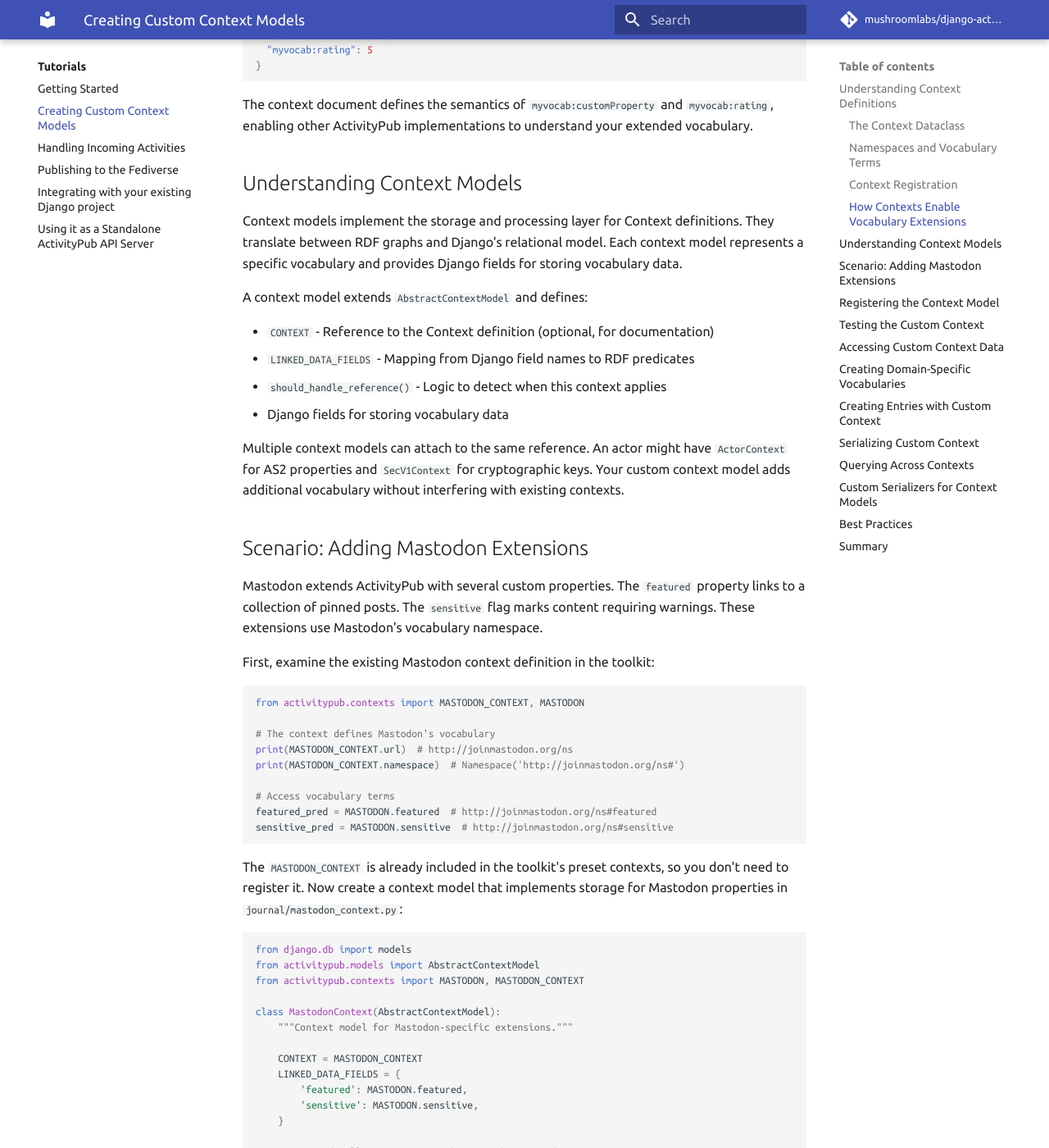
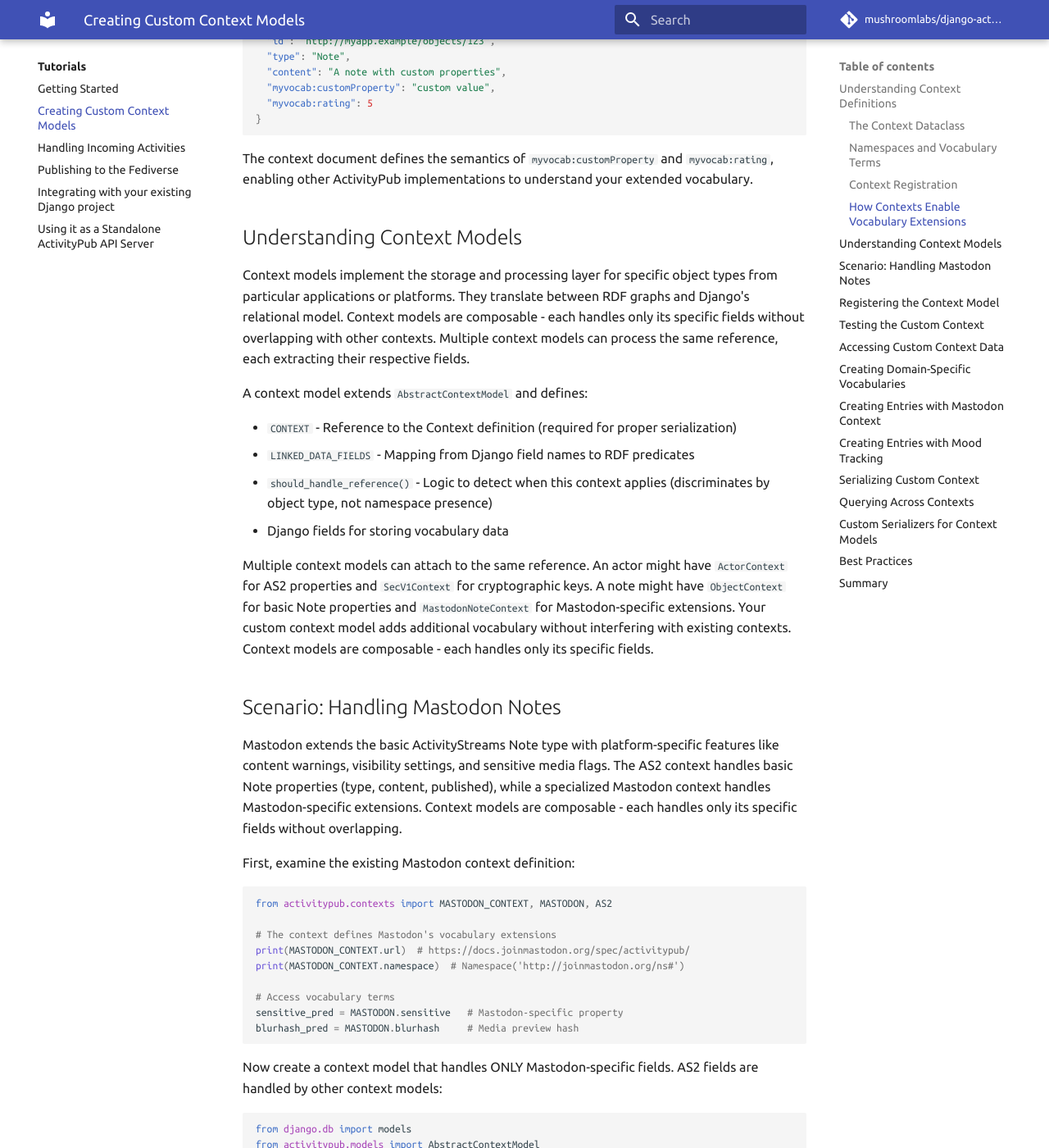
Before and after one commit to mushroomlabs/django-activitypub-toolkit, an MkDocs documentation site: the page built from docs/pages/tutorials/creating_custom_context_models.md, in a window 1280 px wide and 1400 px high, scrolled down 2280 px. Shown: the whole window at 82% size. Built offline with MkDocs 1.6.1 and Material for MkDocs 9.7.7, drawn with Linux system fonts in a browser that asks for light colours; some of the changed text lies outside the part shown.

Commit message:
update documentation

````diff
--- a/docs/pages/tutorials/creating_custom_context_models.md
+++ b/docs/pages/tutorials/creating_custom_context_models.md
@@ -42,6 +42,7 @@ MY_CONTEXT = Context(
 ```
 
 Each `Context` has four fields:
+
 - `url`: The URL where the context document can be fetched
 - `document`: The JSON-LD context document as a Python dict
 - `namespace`: An RDF namespace for creating URIs (optional)
@@ -102,81 +103,82 @@ The context document defines the semantics of `myvocab:customProperty` and `myvo
 
 ## Understanding Context Models
 
-Context models implement the storage and processing layer for Context definitions. They translate between RDF graphs and Django's relational model. Each context model represents a specific vocabulary and provides Django fields for storing vocabulary data.
+Context models implement the storage and processing layer for specific object types from particular applications or platforms. They translate between RDF graphs and Django's relational model. Context models are composable - each handles only its specific fields without overlapping with other contexts. Multiple context models can process the same reference, each extracting their respective fields.
 
 A context model extends `AbstractContextModel` and defines:
 
-- `CONTEXT` - Reference to the Context definition (optional, for documentation)
+- `CONTEXT` - Reference to the Context definition (required for proper serialization)
 - `LINKED_DATA_FIELDS` - Mapping from Django field names to RDF predicates
-- `should_handle_reference()` - Logic to detect when this context applies
+- `should_handle_reference()` - Logic to detect when this context applies (discriminates by object type, not namespace presence)
 - Django fields for storing vocabulary data
 
-Multiple context models can attach to the same reference. An actor might have `ActorContext` for AS2 properties and `SecV1Context` for cryptographic keys. Your custom context model adds additional vocabulary without interfering with existing contexts.
+Multiple context models can attach to the same reference. An actor might have `ActorContext` for AS2 properties and `SecV1Context` for cryptographic keys. A note might have `ObjectContext` for basic Note properties and `MastodonNoteContext` for Mastodon-specific extensions. Your custom context model adds additional vocabulary without interfering with existing contexts. Context models are composable - each handles only its specific fields.
 
-## Scenario: Adding Mastodon Extensions
+## Scenario: Handling Mastodon Notes
 
-Mastodon extends ActivityPub with several custom properties. The `featured` property links to a collection of pinned posts. The `sensitive` flag marks content requiring warnings. These extensions use Mastodon's vocabulary namespace.
+Mastodon extends the basic ActivityStreams Note type with platform-specific features like content warnings, visibility settings, and sensitive media flags. The AS2 context handles basic Note properties (type, content, published), while a specialized Mastodon context handles Mastodon-specific extensions. Context models are composable - each handles only its specific fields without overlapping.
 
-First, examine the existing Mastodon context definition in the toolkit:
+First, examine the existing Mastodon context definition:
 
 ```python
-from activitypub.contexts import MASTODON_CONTEXT, MASTODON
+from activitypub.contexts import MASTODON_CONTEXT, MASTODON, AS2
 
-# The context defines Mastodon's vocabulary
-print(MASTODON_CONTEXT.url)  # http://joinmastodon.org/ns
+# The context defines Mastodon's vocabulary extensions
+print(MASTODON_CONTEXT.url)  # https://docs.joinmastodon.org/spec/activitypub/
 print(MASTODON_CONTEXT.namespace)  # Namespace('http://joinmastodon.org/ns#')
 
 # Access vocabulary terms
-featured_pred = MASTODON.featured  # http://joinmastodon.org/ns#featured
-sensitive_pred = MASTODON.sensitive  # http://joinmastodon.org/ns#sensitive
+sensitive_pred = MASTODON.sensitive   # Mastodon-specific property
+blurhash_pred = MASTODON.blurhash     # Media preview hash
 ```
 
-The `MASTODON_CONTEXT` is already included in the toolkit's preset contexts, so you don't need to register it. Now create a context model that implements storage for Mastodon properties in `journal/mastodon_context.py`:
+Now create a context model that handles ONLY Mastodon-specific fields. AS2 fields are handled by other context models:
 
 ```python
 from django.db import models
 from activitypub.models import AbstractContextModel
-from activitypub.contexts import MASTODON, MASTODON_CONTEXT
+from activitypub.contexts import MASTODON_CONTEXT, MASTODON, AS2
+import rdflib
 
-class MastodonContext(AbstractContextModel):
-    """Context model for Mastodon-specific extensions."""
+class MastodonNoteContext(AbstractContextModel):
+    """Context model for Mastodon Note objects - handles Mastodon-specific fields only."""
 
     CONTEXT = MASTODON_CONTEXT
     LINKED_DATA_FIELDS = {
-        'featured': MASTODON.featured,
+        # Mastodon-specific fields only (don't overlap with AS2 or other contexts)
         'sensitive': MASTODON.sensitive,
+        'atom_uri': MASTODON.atomUri,
+        'conversation': MASTODON.conversation,
+        'voters_count': MASTODON.votersCount,
     }
 
-    # Featured collection - posts the actor has pinned
-    featured = models.ForeignKey(
-        'activitypub.Reference',
-        on_delete=models.SET_NULL,
-        null=True,
-        blank=True,
-        related_name='mastodon_featured_by'
-    )
+    # Content moderation fields
+    sensitive = models.BooleanField(default=False, help_text="Contains sensitive content")
 
-    # Content warning flag
-    sensitive = models.BooleanField(default=False)
+    # Mastodon-specific metadata
+    atom_uri = models.URLField(max_length=500, null=True, blank=True)
+    conversation = models.URLField(max_length=500, null=True, blank=True)
+    voters_count = models.IntegerField(null=True, blank=True)
 
     @classmethod
     def should_handle_reference(cls, g, reference):
-        """Check if this reference has Mastodon properties."""
-        subject_uri = g.value(subject=rdflib.URIRef(reference.uri),
-                             predicate=MASTODON.featured)
-        sensitive_val = g.value(subject=rdflib.URIRef(reference.uri),
-                               predicate=MASTODON.sensitive)
+        """Check if this is a Mastodon Note by type + Mastodon-specific fields."""
+        subject_uri = rdflib.URIRef(reference.uri)
 
-        return featured_val is not None or sensitive_val is not None
+        # Must be a Note type (handled by AS2 context)
+        type_val = g.value(subject=subject_uri, predicate=AS2.type)
+        if type_val != AS2.Note:
+            return False
 
-    class Meta:
-        verbose_name = 'Mastodon Context'
-        verbose_name_plural = 'Mastodon Contexts'
+        # Must have Mastodon-specific properties to confirm it's from Mastodon
+        mastodon_fields = (
+            g.value(subject=subject_uri, predicate=MASTODON.sensitive) or
+            g.value(subject=subject_uri, predicate=MASTODON.atomUri) or
+            g.value(subject=subject_uri, predicate=MASTODON.conversation)
+        )
+
+        return mastodon_fields is not None
 ```
-
-The `LINKED_DATA_FIELDS` dictionary maps Django field names to RDF predicates. When processing a graph, the toolkit walks through this mapping and extracts values for each predicate.
-
-The `should_handle_reference()` method determines whether this context applies to a reference. Check if the graph contains any predicates from your vocabulary. Return `True` if the context should process this reference, `False` otherwise.
 
 ## Registering the Context Model
 
@@ -190,7 +192,7 @@ FEDERATION = {
     'ACTOR_VIEW': 'journal:actor',
     'OBJECT_VIEW': 'journal:entry-detail',
     'EXTRA_CONTEXT_MODELS': [
-        'journal.mastodon_context.MastodonContext',
+        'journal.mastodon_context.MastodonNoteContext',
     ],
 }
 ```
@@ -202,32 +204,36 @@ python manage.py makemigrations
 python manage.py migrate
 ```
 
-Now when the toolkit processes JSON-LD documents with Mastodon properties, it automatically creates `MastodonContext` instances.
+Now when the toolkit processes JSON-LD documents representing Mastodon notes, it automatically creates `MastodonNoteContext` instances that handle Mastodon-specific fields for that object type.
 
 ## Testing the Custom Context
 
-Create a test document with Mastodon properties. In the Django shell:
+Create a test document representing a Mastodon note. In the Django shell:
 
 ```python
 python manage.py shell
 
 from activitypub.models import LinkedDataDocument, Reference
 
-# Simulate receiving a document with Mastodon extensions
+# Simulate receiving a Mastodon note document
 document = {
-    "id": "https://mastodon.social/@alice/123456",
+    "id": "https://mastodon.social/users/alice/statuses/123456",
     "@context": [
         "https://www.w3.org/ns/activitystreams",
-        {
-            "toot": "http://joinmastodon.org/ns#",
-            "featured": {"@id": "toot:featured", "@type": "@id"},
-            "sensitive": "toot:sensitive"
-        }
+        "https://docs.joinmastodon.org/spec/activitypub/"
     ],
     "type": "Note",
-    "content": "This is a test post",
-    "published": "2025-01-15T10:00:00Z",
-    "sensitive": True
+    "content": "<p>Check out this amazing sunset photo! 🌅</p>",
+    "published": "2025-01-15T18:30:00Z",
+    "sensitive": True,
+    "atomUri": "https://mastodon.social/users/alice/statuses/123456",
+    "conversation": "tag:mastodon.social,2025-01-15:objectId=123456:objectType=Conversation",
+    "attachment": [
+        {
+            "type": "Image",
+            "url": "https://files.mastodon.social/media/sunset.jpg"
+        }
+    ]
 }
 
 # Process the document
@@ -235,46 +241,60 @@ doc = LinkedDataDocument.make(document)
 doc.load()
 
 # Check that both contexts were created
-ref = Reference.objects.get(uri='https://mastodon.social/@alice/123456')
-obj_ctx = ref.get_by_context('activitypub.models.ObjectContext')
-mastodon_ctx = ref.get_by_context('journal.mastodon_context.MastodonContext')
+ref = Reference.objects.get(uri='https://mastodon.social/users/alice/statuses/123456')
 
-print(f"Object content: {obj_ctx.content}")
-print(f"Sensitive flag: {mastodon_ctx.sensitive}")
+# AS2 context handles basic Note properties
+as2_ctx = ref.get_by_context('activitypub.models.ObjectContext')
+
+# Mastodon context handles Mastodon-specific extensions
+mastodon_ctx = ref.get_by_context('journal.mastodon_context.MastodonNoteContext')
+
+print(f"Note content: {as2_ctx.content if as2_ctx else 'N/A'}")
+print(f"Sensitive: {mastodon_ctx.sensitive}")
+print(f"Conversation: {mastodon_ctx.conversation}")
 ```
 
-The same reference now has two contexts. `ObjectContext` handles standard AS2 properties. `MastodonContext` handles Mastodon extensions. They coexist without conflict.
+Context models are composable. The AS2 context handles basic Note properties (type, content, published), while the Mastodon context handles only Mastodon-specific extensions like the sensitive flag and conversation threading. Together they represent the complete Mastodon note object without field overlap.
 
 ## Accessing Custom Context Data
 
-Update your journal entry model to provide access to Mastodon properties:
+Update your journal entry model to provide access to Mastodon note properties:
 
 ```python
 class JournalEntry(models.Model):
-    # ... existing fields ...
+    """Application model for journal entries."""
+    reference = models.OneToOneField(Reference, on_delete=models.CASCADE)
+    user = models.ForeignKey(User, on_delete=models.CASCADE)
+    # ... other fields ...
 
     @property
     def mastodon(self):
-        """Access Mastodon-specific context."""
-        from journal.mastodon_context import MastodonContext
-        return self.reference.get_by_context(MastodonContext)
+        """Access Mastodon note context."""
+        from journal.mastodon_context import MastodonNoteContext
+        return self.reference.get_by_context(MastodonNoteContext)
 
     @property
     def is_sensitive(self):
-        """Check if content is marked sensitive."""
+        """Check if entry contains sensitive content."""
         mastodon_ctx = self.mastodon
         return mastodon_ctx.sensitive if mastodon_ctx else False
+
+    @property
+    def conversation_id(self):
+        """Get Mastodon conversation ID for threading."""
+        mastodon_ctx = self.mastodon
+        return mastodon_ctx.conversation if mastodon_ctx else None
 ```
 
 Now you can query entries by their Mastodon properties:
 
 ```python
-# Find all sensitive entries
-from journal.mastodon_context import MastodonContext
+# Find all entries marked as sensitive
+from journal.mastodon_context import MastodonNoteContext
 
-sensitive_contexts = MastodonContext.objects.filter(sensitive=True)
-sensitive_entries = JournalEntry.objects.filter(
-    reference__mastodon_mastodoncontext_context__in=sensitive_contexts
+sensitive_entries = MastodonNoteContext.objects.filter(sensitive=True)
+entries = JournalEntry.objects.filter(
+    reference__journal_mastodoncontext_context__in=sensitive_entries
 )
 ```
 
@@ -402,9 +422,55 @@ python manage.py makemigrations
 python manage.py migrate
 ```
 
-## Creating Entries with Custom Context
+## Creating Entries with Mastodon Context
 
-Update the entry creation method to include mood data:
+You can create journal entries that include Mastodon-specific metadata. This allows entries to federate with Mastodon servers while preserving platform-specific features like content warnings:
+
+```python
+class JournalEntry(models.Model):
+    # ... existing code ...
+
+    @classmethod
+    def create_entry(cls, user, content, entry_type=EntryType.PERSONAL,
+                     title=None, duration=None, sensitive=False):
+        """Create a journal entry with optional Mastodon context."""
+        from journal.mastodon_context import MastodonNoteContext
+
+        # Generate reference and create AS2 context
+        domain = Domain.get_default()
+        reference = ObjectContext.generate_reference(domain)
+
+        obj_context = ObjectContext.make(
+            reference=reference,
+            type=ObjectContext.Types.NOTE,
+            content=content,
+            name=title,
+            published=timezone.now(),
+            duration=duration,
+        )
+
+        # Create Mastodon context if entry is marked sensitive
+        if sensitive:
+            MastodonNoteContext.objects.create(
+                reference=reference,
+                sensitive=True,
+            )
+
+        # Create application entry
+        entry = cls.objects.create(
+            reference=reference,
+            user=user,
+            entry_type=entry_type,
+        )
+
+        return entry
+```
+
+## Creating Entries with Mood Tracking
+
+Beyond handling existing platform vocabularies, you can also create domain-specific vocabularies. The following example shows how to add mood tracking to journal entries.
+
+Update the entry creation method to include both Mastodon and mood data:
 
 ```python
 class JournalEntry(models.Model):
@@ -453,7 +519,7 @@ class JournalEntry(models.Model):
         return self.reference.get_by_context(MoodContext)
 ```
 
-Update the admin form to include mood fields:
+Update the admin form to include both sensitive content flag and mood fields:
 
 ```python
 class JournalEntryForm(forms.Form):
@@ -462,6 +528,7 @@ class JournalEntryForm(forms.Form):
     title = forms.CharField(max_length=200, required=False)
     content = forms.CharField(widget=forms.Textarea, required=True)
     duration_minutes = forms.IntegerField(required=False, min_value=0)
+    sensitive = forms.BooleanField(required=False, help_text="Mark as sensitive content")
     mood_level = forms.ChoiceField(
         choices=[('', '---')] + list(MoodContext.MoodLevel.choices),
         required=False
@@ -471,13 +538,14 @@ class JournalEntryForm(forms.Form):
         required=False
     )
 
-# Update the changelist_view to handle mood data
+# Update the changelist_view to handle Mastodon and mood data
 def changelist_view(self, request, extra_context=None):
     if request.method == 'POST':
         form = JournalEntryForm(request.POST)
         if form.is_valid():
             # ... existing duration handling ...
 
+            sensitive = form.cleaned_data.get('sensitive', False)
             mood_level = form.cleaned_data.get('mood_level')
             mood_type = form.cleaned_data.get('mood_type')
 
````
Also changed, not shown: other parts of docs/pages/tutorials/creating_custom_context_models.md (+2 -1 lines), docs/pages/topics/reference_context_architecture.md (+34 -10 lines), docs/pages/tutorials/getting_started.md (+2 -0 lines).
